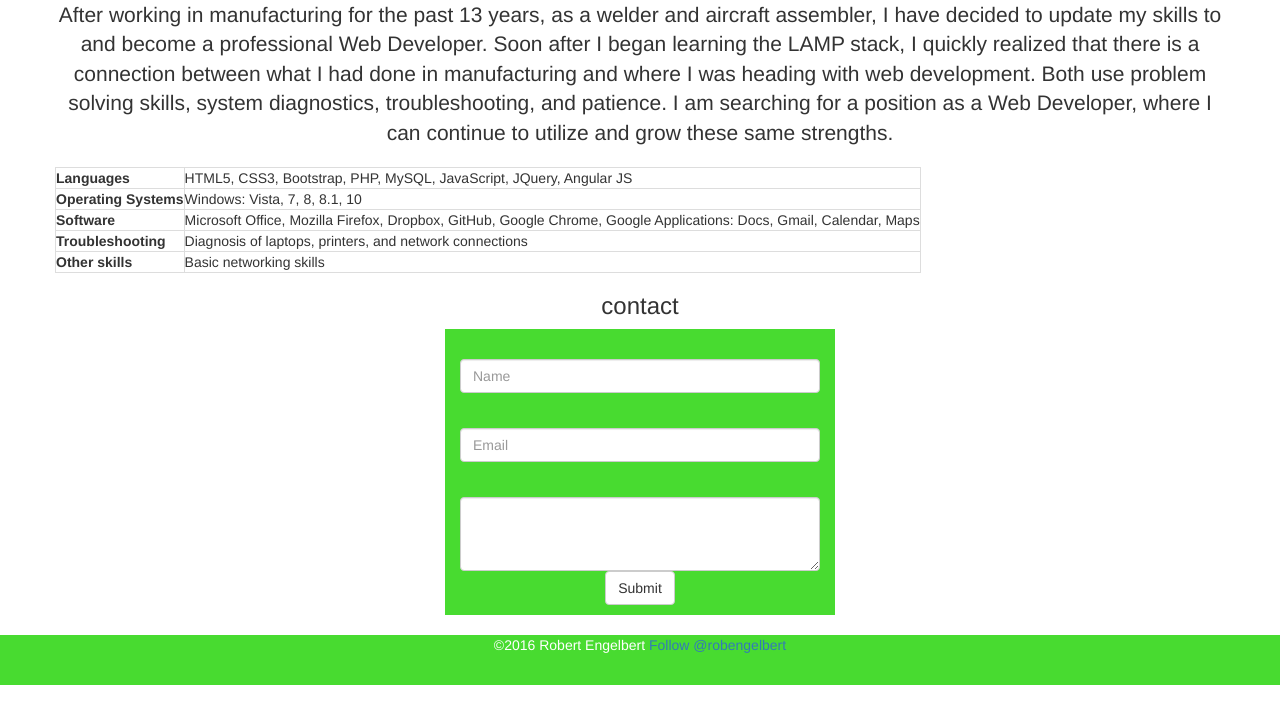
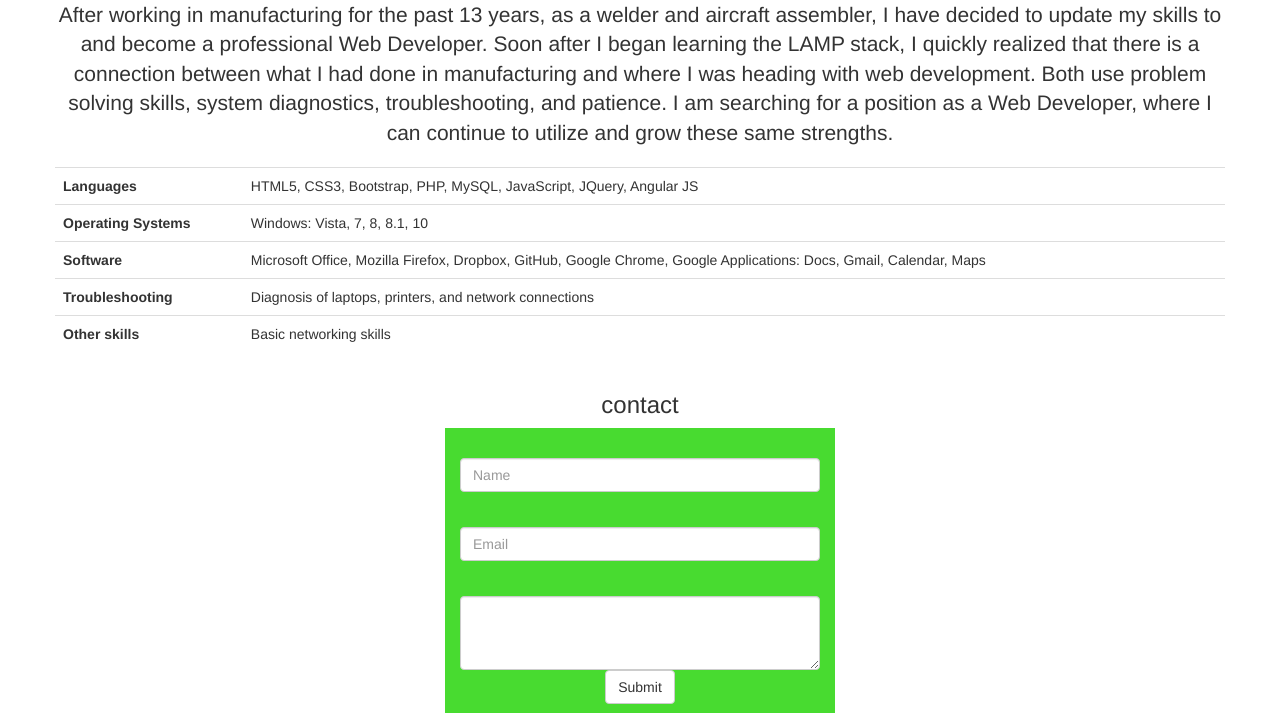
Before and after one commit to Robengelbert/personal-web-page, a PHP site: page / in a window 1280 px wide. Shown: the part 600-1313 px from the top of the page. Before the commit the page ends 1285 px from the top, so only its background shows below. Run offline with PHP 8.4, Linux system fonts and the light colour scheme; some libraries are stand-ins or nearby versions.

Commit message:
Removed some classes and changed my table to table-hover

```diff
--- a/public_html/index.php
+++ b/public_html/index.php
@@ -78,26 +78,33 @@
 		<!-- add tables and a paragraph -->
 		<div class="container">
 			<div class="row">
-				<p class="lead text-center p-t-4">After working in manufacturing for the past 13 years, as a welder and aircraft assembler, I have decided to update my skills to and become a professional Web Developer. Soon after I began learning the LAMP stack, I quickly realized that there is a connection between what I had done in manufacturing and where I was heading with web development. Both use problem solving skills, system diagnostics, troubleshooting, and patience. I am searching for a position as a Web Developer, where I can continue to utilize and grow these same strengths.
+				<p class="lead text-center p-t-4">After working in manufacturing for the past 13 years, as a welder and
+					aircraft assembler, I have decided to update my skills to and become a professional Web Developer. Soon
+					after I began learning the LAMP stack, I quickly realized that there is a connection between what I had
+					done in manufacturing and where I was heading with web development. Both use problem solving skills,
+					system diagnostics, troubleshooting, and patience. I am searching for a position as a Web Developer,
+					where I can continue to utilize and grow these same strengths.
 
 				</p>
 				<div class="table-responsive">
-					<table class="table-bordered tech-table">
-						<tr class="table-pad">
+					<table class=" table table-hover">
+						<tbody>
+							<tr>
 								<th>Languages</th>
 								<td>HTML5, CSS3, Bootstrap, PHP, MySQL, JavaScript, JQuery, Angular JS</td>
 							</tr>
-						<tr class="table-pad">
+							<tr>
 								<th>Operating Systems</th>
 								<td>Windows: Vista, 7, 8, 8.1, 10</td>
 							</tr>
-						<tr class="table-pad">
+							<tr>
 								<th>Software</th>
-							<td>Microsoft Office, Mozilla Firefox, Dropbox, GitHub, Google Chrome, Google Applications: Docs,
+								<td>Microsoft Office, Mozilla Firefox, Dropbox, GitHub, Google Chrome, Google Applications:
+									Docs,
 									Gmail, Calendar, Maps
 								</td>
 							</tr>
-						<tr class="table-pad">
+							<tr>
 								<th>Troubleshooting</th>
 								<td>Diagnosis of laptops, printers, and network connections</td>
 							</tr>
@@ -106,6 +113,7 @@
 								<td>Basic networking skills
 								</td>
 							</tr>
+						</tbody>
 					</table>
 				</div>
 			</div>
```
Lines whose indentation alone changed are shown as unchanged.
